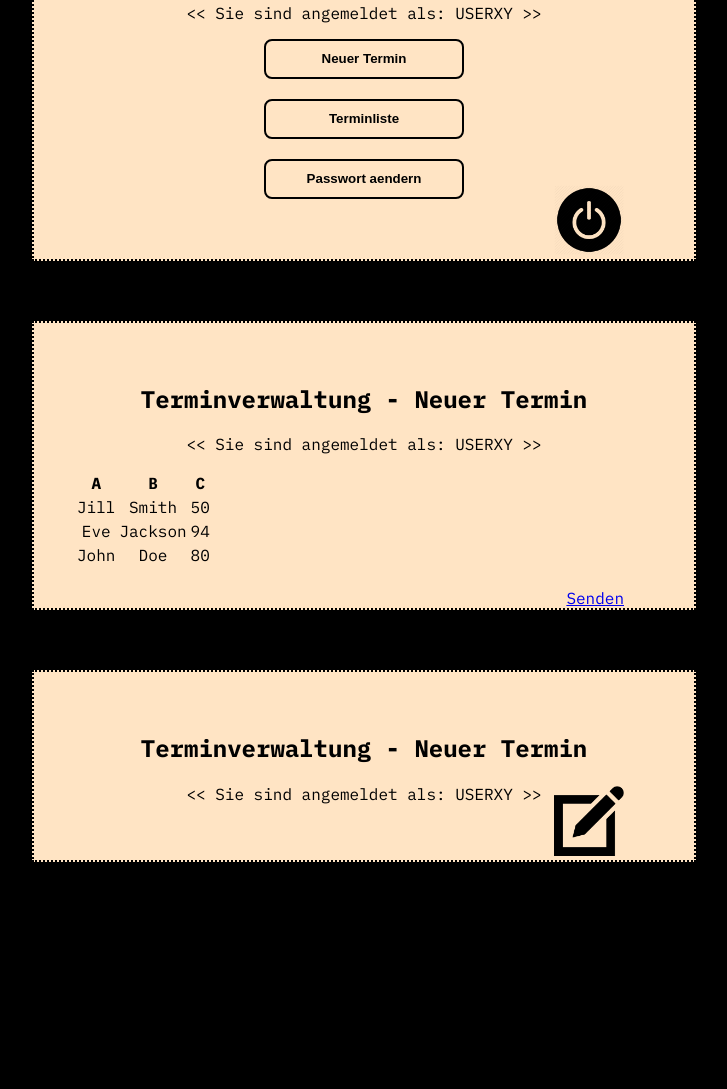
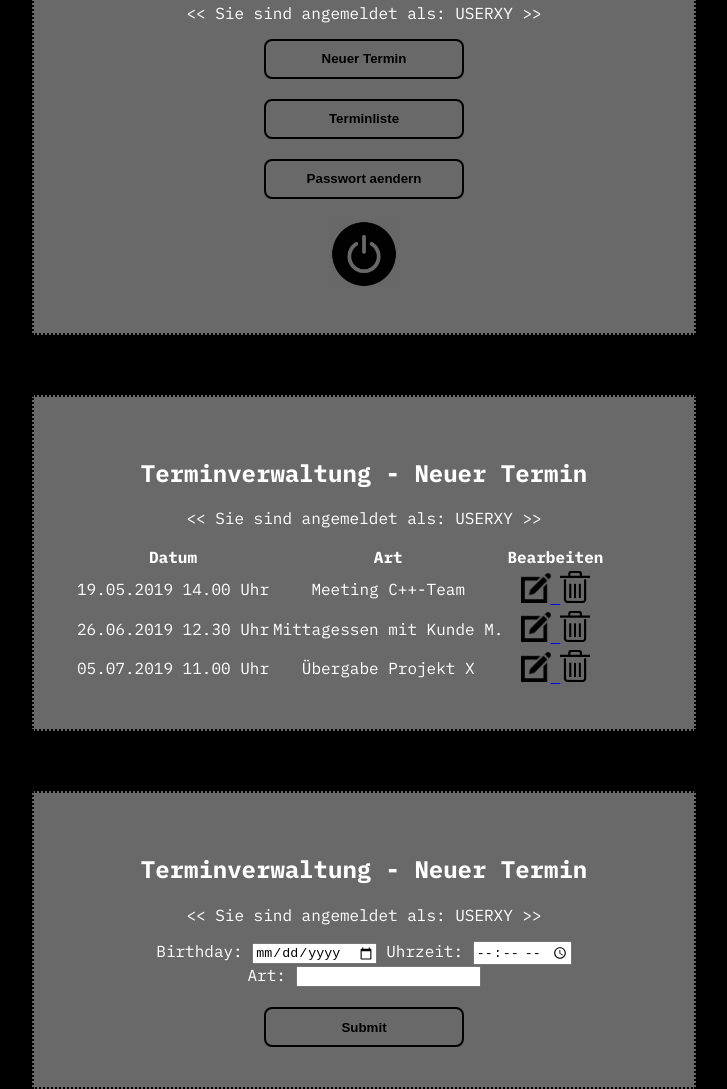
Before and after one commit to akm-manjurul-alam/cgi-web-app, a plain HTML site: page index.html in a window 1280 px wide. Shown: the part 551-1640 px from the top of the page, without its empty margins (276-1003 px from the left). Before the commit the page ends 1413 px from the top, so only its background shows below. Drawn offline with Linux system fonts and the light colour scheme.

Commit message:
lots of changes and new additions

```diff
--- a/index.html
+++ b/index.html
@@ -12,10 +12,10 @@
         <h1 class="title">Terminverwaltung - LOGIN</h1>
         <div class="wrapper">
             Username
-            <input class="name" placeholder="Username" required>
+            <input class="name" type="text" placeholder="Username" required>
             </br>
             Passwort
-            <input class="password" placeholder="Kennwort" required>
+            <input class="password" type="password" placeholder="Kennwort" required>
             </br>
             <span class="forgot">*Username/Password forgotten</span>
             </br>
@@ -52,33 +52,48 @@
 
             <div class="table">
                 <table class="list-table">
-                    <tr class="right">
-                        <th class="dates">A</th>
-                        <th class="types">B</th>
-                        <th class="edit">C</th>
+                    <tr class="row">
+                        <th class="left">Datum</th>
+                        <th class="middle">Art</th>
+                        <th class="right">Bearbeiten</th>
+                    </tr>
+                    <tr class="row">
+                        <td class="left">19.05.2019 14.00 Uhr</td>
+                        <td class="middle">Meeting C++-Team</td>
+                        <td class="right">
+                            <a class="list-edit" href="#">
+                                <img class="edit-button" src="assets/edit_icon.png">
+                            </a>
+                            <a class="list-delete" href="#">
+                                <img class="delete-button" src="assets/delete_icon.png">
+                            </a>
+                        </td>
+                    </tr>
+                    <tr class="row">
+                        <td class="left">26.06.2019 12.30 Uhr</td>
+                        <td class="middle">Mittagessen mit Kunde M.</td>
+                        <td class="right">
+                            <a class="list-edit" href="#">
+                                <img class="edit-button" src="assets/edit_icon.png">
+                            </a>
+                            <a class="list-delete" href="#">
+                                <img class="delete-button" src="assets/delete_icon.png">
+                            </a>
+                        </td>
                     </tr>
                     <tr>
-                        <td>Jill</td>
-                        <td>Smith</td>
-                        <td>50</td>
-                    </tr>
-                    <tr>
-                        <td>Eve</td>
-                        <td>Jackson</td>
-                        <td>94</td>
-                    </tr>
-                    <tr>
-                        <td>John</td>
-                        <td>Doe</td>
-                        <td>80</td>
+                        <td class="left">05.07.2019 11.00 Uhr</td>
+                        <td class="middle">Übergabe Projekt X</td>
+                        <td class="right">
+                            <a class="list-edit" href="#">
+                                <img class="edit-button" src="assets/edit_icon.png">
+                            </a>
+                            <a class="list-delete" href="#">
+                                <img class="delete-button" src="assets/delete_icon.png">
+                            </a>
+                        </td>
                     </tr>
                 </table>
-            </div>
-
-            <div class="close-wrapper">
-                <a class="send-button" href="#">
-                    Senden
-                </a>
             </div>
         </div>
     </div>
@@ -92,14 +107,19 @@
             </div>
 
             <div class="timetable">
-                <div class="time"></div>
+                <div class="time">
+                    <form action="/action_page.php">
+                        Birthday: <input type="date" name="bday">
+                        Uhrzeit: <input type="time" name="zeit">
+                        </br>
+                        Art: <input type="text" name="aufgabe">
+                    </form>
+                </div>
                 <div class="detail"></div>
             </div>
 
             <div class="close-wrapper">
-                <a class="close-button" href="#">
-                    <img class="logout" src="assets/edit_icon.png">
-                </a>
+                <input class="send-button" type="submit">
             </div>
         </div>
     </div>
--- a/style.css
+++ b/style.css
@@ -6,6 +6,7 @@ html {
 
 body {
     font-family: 'IBM Plex Mono', monospace;
+    color: white;
 }
 
 .main {
@@ -53,7 +54,7 @@ p {
 .container-login, .container-menue, .container-termin, .container-termin-liste {
     position: relative;
     max-width: 580px;
-    background: bisque;
+    background: dimgray;
     border: black 2px dotted;
     margin: 0 auto;
 }
@@ -96,7 +97,7 @@ button:hover {
 }
 
 .close-wrapper {
-    position: absolute;
+    /*position: absolute;*/
     bottom: 0px;
     right: 70px;
 }
@@ -112,3 +113,28 @@ button:hover {
     fill: white;
     cursor: pointer;
 }
+
+.send-button {
+    background: transparent;
+    color: black;
+    border: 2px solid black;
+    border-radius: 8px;
+    width: 200px;
+    height: 40px;
+    outline: none;
+    font-weight: 700;
+    text-decoration: none;
+    padding: 5px 30px;
+    margin-top: 20px;
+
+}
+
+.send-button:hover {
+    background: black;
+    color: white;
+    cursor: pointer;
+}
+
+.edit-button, .delete-button {
+    width: 30px;
+}
```
Also changed, not shown: assets/delete_icon.png (added).
